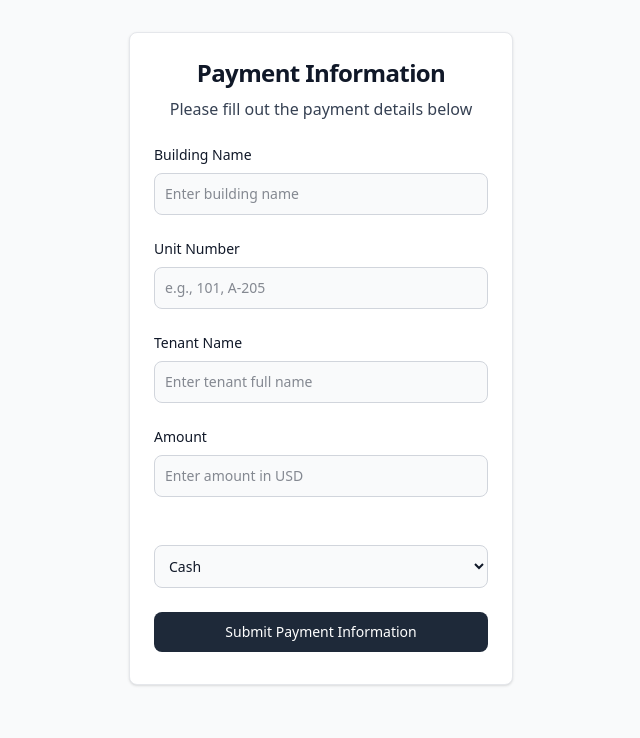
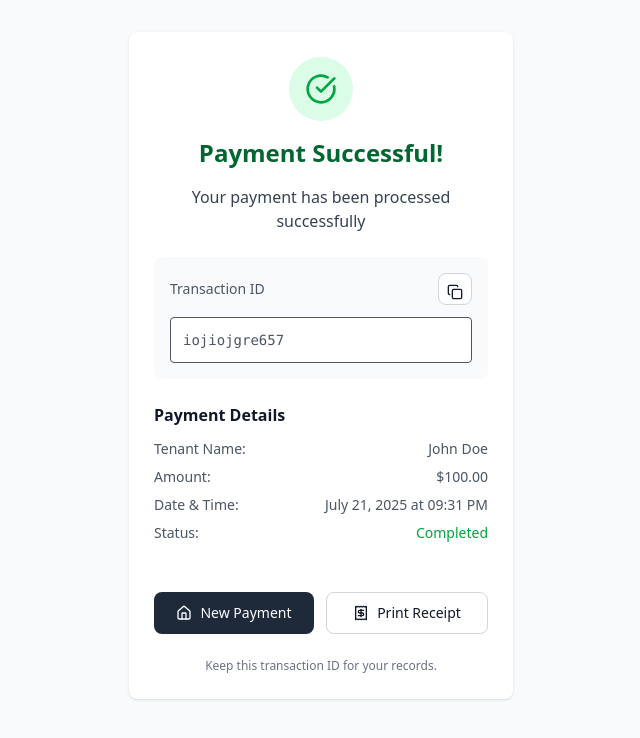
Before and after one commit to vidhi-thakur/renters-frontend, a React (Vite) app: page / in a window 1280 px wide. Shown: the top 738 px of the page, without its empty margins (287-927 px from the left). Built offline with nearby package versions, Linux system fonts and the light colour scheme.

Commit message:
Added success page

```diff
--- a/package.json
+++ b/package.json
@@ -11,6 +11,7 @@
   },
   "dependencies": {
     "@tailwindcss/vite": "^4.1.11",
+    "lucide-react": "^0.525.0",
     "react": "^19.1.0",
     "react-dom": "^19.1.0",
     "react-router-dom": "^7.7.0",
--- a/src/App.jsx
+++ b/src/App.jsx
@@ -1,6 +1,6 @@
 import { BrowserRouter, Routes, Route, Navigate } from "react-router-dom";
 import PaymentForm from "./pages/PaymentForm";
-// import SuccessPage from "./pages/SuccessPage";
+import SuccessPage from "./pages/SuccessPage";
 // import Login from "./pages/Login";
 // import AdminDashboard from "./pages/AdminDashboard";
 // import { useState } from "react";
@@ -11,7 +11,8 @@ function App() {
   return (
     <BrowserRouter>
       <Routes>
-        <Route path="/" element={<PaymentForm />} />
+        <Route path="/pay" element={<PaymentForm />} />
+        <Route path="/" element={<SuccessPage />} />
         {/* <Route path="/success/:id" element={<SuccessPage />} />
         <Route path="/login" element={<Login setAuth={setAuthenticated} />} />
         <Route
--- /dev/null
+++ b/src/pages/SuccessPage.jsx
@@ -0,0 +1,135 @@
+import { CheckCircle, Copy, Home, Receipt } from "lucide-react";
+import { useState } from "react";
+import { Link } from "react-router-dom";
+
+function TransactionIdSection({ transactionId }) {
+  const [copied, setCopied] = useState(false);
+
+  const handleCopy = async () => {
+    await navigator.clipboard.writeText(transactionId);
+    setCopied(true);
+    setTimeout(() => setCopied(false), 2000);
+  };
+
+  return (
+    <div className="bg-gray-50 rounded-lg p-4 space-y-3">
+      <div className="flex justify-between items-center">
+        <span className="text-sm font-medium text-gray-600">
+          Transaction ID
+        </span>
+        <button
+          onClick={handleCopy}
+          className="h-8 px-2 text-gray-900 bg-white border border-gray-300 focus:outline-none hover:bg-gray-100 focus:ring-4 focus:ring-gray-100 font-medium rounded-lg text-sm py-2.5"
+        >
+          <Copy className="w-4 h-4" />
+          <span className="sr-only">Copy transaction ID</span>
+        </button>
+      </div>
+      <div className="font-mono text-sm bg-white p-3 rounded border break-all text-gray-600">
+        {transactionId}
+      </div>
+      {copied && (
+        <p className="text-xs text-green-600 text-center">
+          Transaction ID copied to clipboard!
+        </p>
+      )}
+    </div>
+  );
+}
+
+function PaymentDetails({ tenantName, amount, date }) {
+  return (
+    <div className="space-y-3">
+      <h3 className="font-semibold text-gray-900">Payment Details</h3>
+      <div className="space-y-2 text-sm">
+        {tenantName && <DetailItem label="Tenant Name" value={tenantName} />}
+        {amount && <DetailItem label="Amount" value={`$${amount}`} />}
+        <DetailItem label="Date & Time" value={date} />
+        <DetailItem
+          label="Status"
+          value="Completed"
+          valueClass="text-green-600"
+        />
+      </div>
+    </div>
+  );
+}
+
+function DetailItem({ label, value, valueClass = "text-gray-600" }) {
+  return (
+    <div className="flex justify-between">
+      <span className="text-gray-600">{label}:</span>
+      <span className={`font-medium ${valueClass}`}>{value}</span>
+    </div>
+  );
+}
+
+function ActionButtons() {
+  return (
+    <div className="flex flex-col sm:flex-row gap-3">
+      <Link
+        to="/pay"
+        className="flex-1 flex items-center justify-center text-white bg-gray-800 hover:bg-gray-900 focus:ring-4 focus:ring-gray-300 rounded-lg text-sm px-5 py-2.5"
+      >
+        <Home className="w-4 h-4 mr-2" />
+        New Payment
+      </Link>
+      <button
+        onClick={() => window.print()}
+        className="flex-1 flex items-center justify-center bg-transparent text-gray-900 border border-gray-300 hover:bg-gray-100 focus:ring-4 focus:ring-gray-100 rounded-lg text-sm px-5 py-2.5"
+      >
+        <Receipt className="w-4 h-4 mr-2" />
+        Print Receipt
+      </button>
+    </div>
+  );
+}
+
+export default function SuccessPage({
+  transactionId = "iojiojgre657",
+  amount = "100.00",
+  tenantName = "John Doe",
+}) {
+  const currentDate = new Date().toLocaleString("en-US", {
+    year: "numeric",
+    month: "long",
+    day: "numeric",
+    hour: "2-digit",
+    minute: "2-digit",
+  });
+
+  return (
+    <div className="min-h-screen bg-gray-50 py-8 px-4 sm:px-6 lg:px-8">
+      <div className="mx-auto max-w-md">
+        <div className="block max-w-sm p-6 bg-white border rounded-lg shadow-sm">
+          <div className="text-center space-y-4">
+            <div className="mx-auto w-16 h-16 bg-green-100 rounded-full flex items-center justify-center">
+              <CheckCircle className="w-8 h-8 text-green-600" />
+            </div>
+            <h5 className="text-2xl font-bold text-green-800">
+              Payment Successful!
+            </h5>
+            <p className="text-gray-700">
+              Your payment has been processed successfully
+            </p>
+          </div>
+
+          <div className="space-y-6 mt-6">
+            <TransactionIdSection transactionId={transactionId} />
+            <PaymentDetails
+              tenantName={tenantName}
+              amount={amount}
+              date={currentDate}
+            />
+            <div className="border-t pt-6">
+              <ActionButtons />
+            </div>
+            <p className="text-xs text-center text-gray-500 mt-4">
+              Keep this transaction ID for your records.
+            </p>
+          </div>
+        </div>
+      </div>
+    </div>
+  );
+}
```
